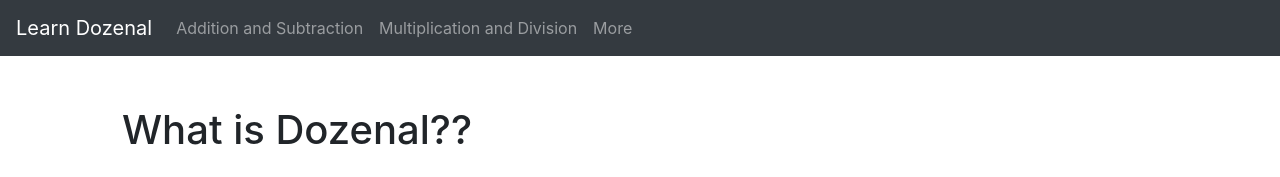
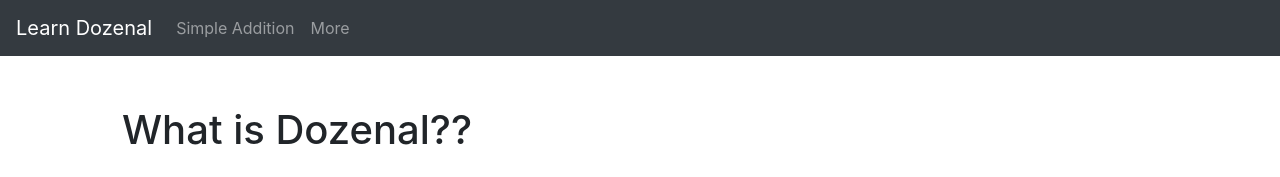
Before and after one commit to d-jo/cortex-site, a plain HTML site: page static/index.html in a window 1280 px wide. Shown: the top 177 px of the page. Drawn offline with nearby package versions, Linux system fonts and the light colour scheme.

Commit message:
Change headers

```diff
--- a/static/index.html
+++ b/static/index.html
@@ -17,8 +17,7 @@
 			</button>
 			<div class="collapse navbar-collapse" id="navbarNavAltMarkup">
 				<div class="navbar-nav">
-					<a class="nav-item nav-link" href="/game?preset=1">Addition and Subtraction</a>
-					<a class="nav-item nav-link" href="/game?preset=2">Multiplication and Division</a>
+					<a class="nav-item nav-link" href="/game?load=eyJhX21pbiI6MSwiYV9tYXgiOjE0LCJiX21pbiI6MSwiYl9tYXgiOjE0LCJvcGVyYXRvcnMiOlsiKyJdfQ">Simple Addition</a>
 					<a class="nav-item nav-link" href="/games">More</a>
 				</div>
 			</div>
```
Also changed, not shown: 2 other files.
